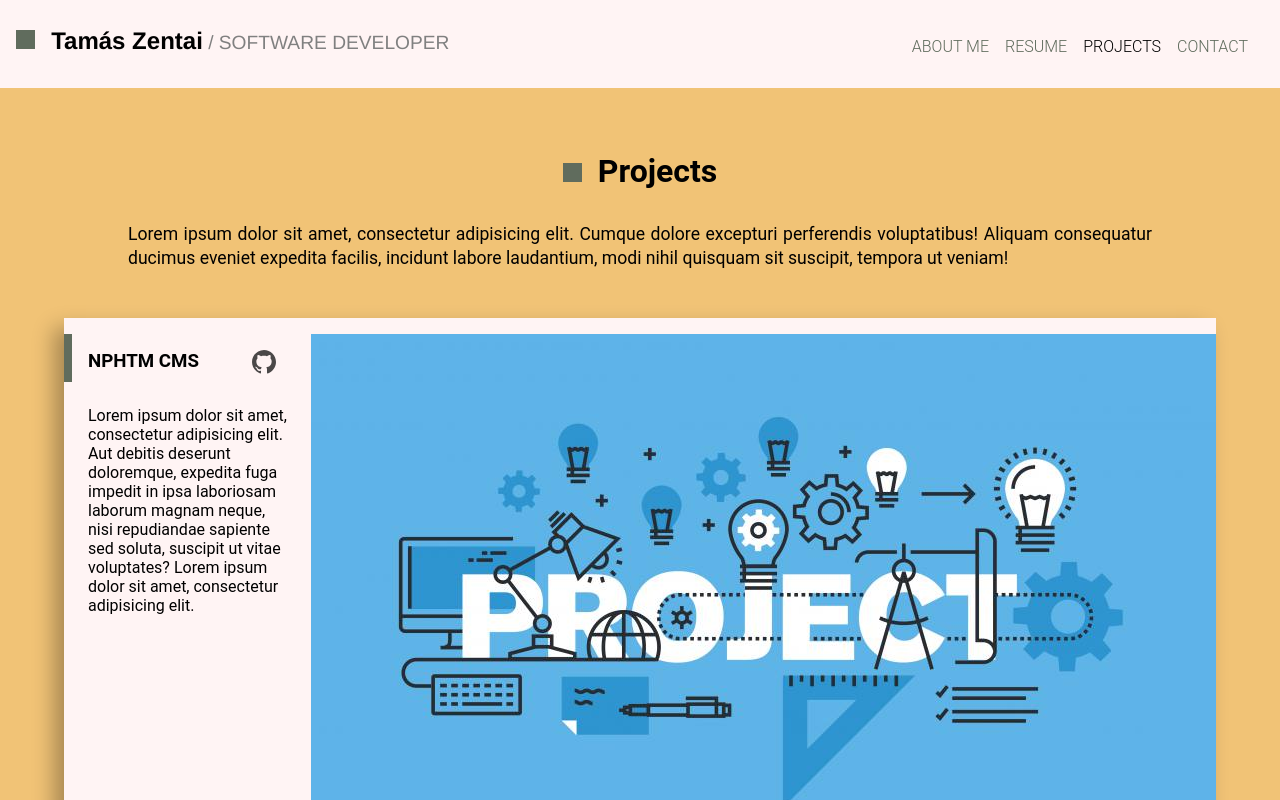
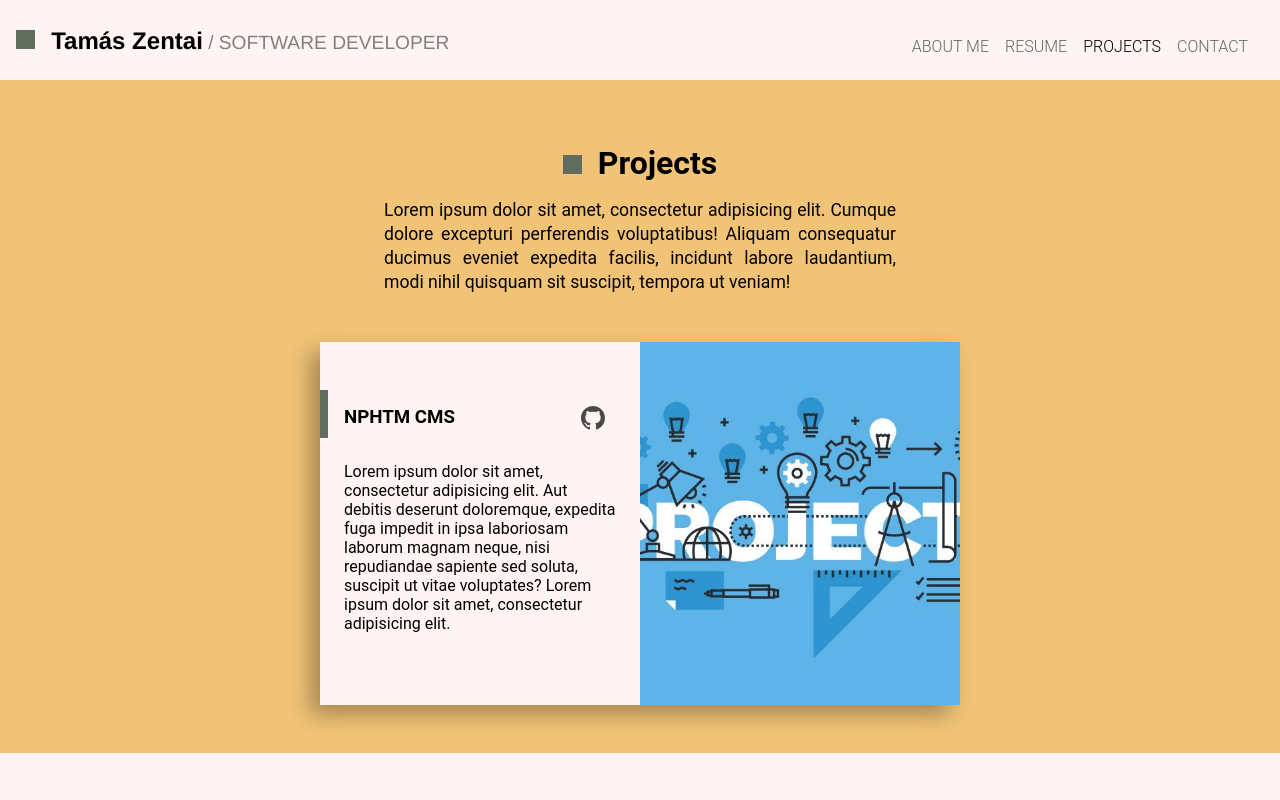
Before and after one commit to tamaszentai/portfolio2023, a Nuxt app: page /projects in a window 1280 px wide. Shown: the top 800 px of the page. Built offline with nearby package versions, Linux system fonts and the light colour scheme.

Commit message:
add more css

```diff
--- a/layouts/default.vue
+++ b/layouts/default.vue
@@ -39,8 +39,7 @@
     </div>
 </template>
 
-<script setup lang="ts">
-
+<script setup>
 </script>
 
 <style>
@@ -56,14 +55,34 @@ html {
   margin: 0;
   padding: 0;
 }
+
+@media only screen and (min-width: 1440px) {
+  html {
+    margin: 0 10%;
+    background-color: white;
+  }
+}
+
+@media only screen and (min-width: 1920px) {
+  html {
+    margin: 0 20%;
+  }
+}
+
+@media only screen and (min-width: 2600px) {
+  html {
+    margin: 0 30%;
+  }
+}
 </style>
 
 <style scoped>
 .container {
+  background-color: #FFF4F4;
 }
 
 header {
-  margin: 1.5rem 1rem;
+  margin: 1.5rem 1rem 1.5rem 1rem;
   display: flex;
   justify-content: space-between;
   background-color: #FFF4F4;
@@ -98,6 +117,11 @@ header {
 
 nav {
     display: none;
+}
+
+footer {
+  padding-top: 2rem;
+  padding-bottom: 2rem;
 }
 
 .footer-information {
@@ -172,7 +196,9 @@ a {
 
 @media only screen and (min-width: 1024px) {
     header {
-        align-content: center;
+      align-content: center;
+      margin: 0 1rem 2.5rem 1rem;
+      padding-top: 1.5rem;
     }
     nav {
         display: block;
@@ -198,7 +224,14 @@ a {
     .router-link-active {
         color: black;
     }
+}
 
+@media only screen and (min-width: 1440px) {
+  header {
+    align-content: center;
+    margin: 0 1rem 1rem 1rem;
+    padding-top: 1.5rem;
+  }
 }
 
 
--- a/pages/projects.vue
+++ b/pages/projects.vue
@@ -112,24 +112,25 @@ h1 {
 }
 
 @media only screen and (min-width: 1024px) {
+  #projects-introduction {
+    padding: 0 20%;
+  }
+
   .project {
+    padding: 0;
+    margin: 0 auto;
+    width: 50%;
     display: flex;
-    position: relative;
   }
 
   .project-information {
-    flex-basis: 60%;
-    display: flex;
-    flex-direction: column;
-    width: 100%;
+    padding: 3rem 0;
   }
 
   .project img {
-    flex-basis: 40%;
-    max-width: 100%;
+    width: 50%;
     height: auto;
-    align-self: flex-end;
-    display: block;
+    object-fit: cover;
   }
 }
 
```
